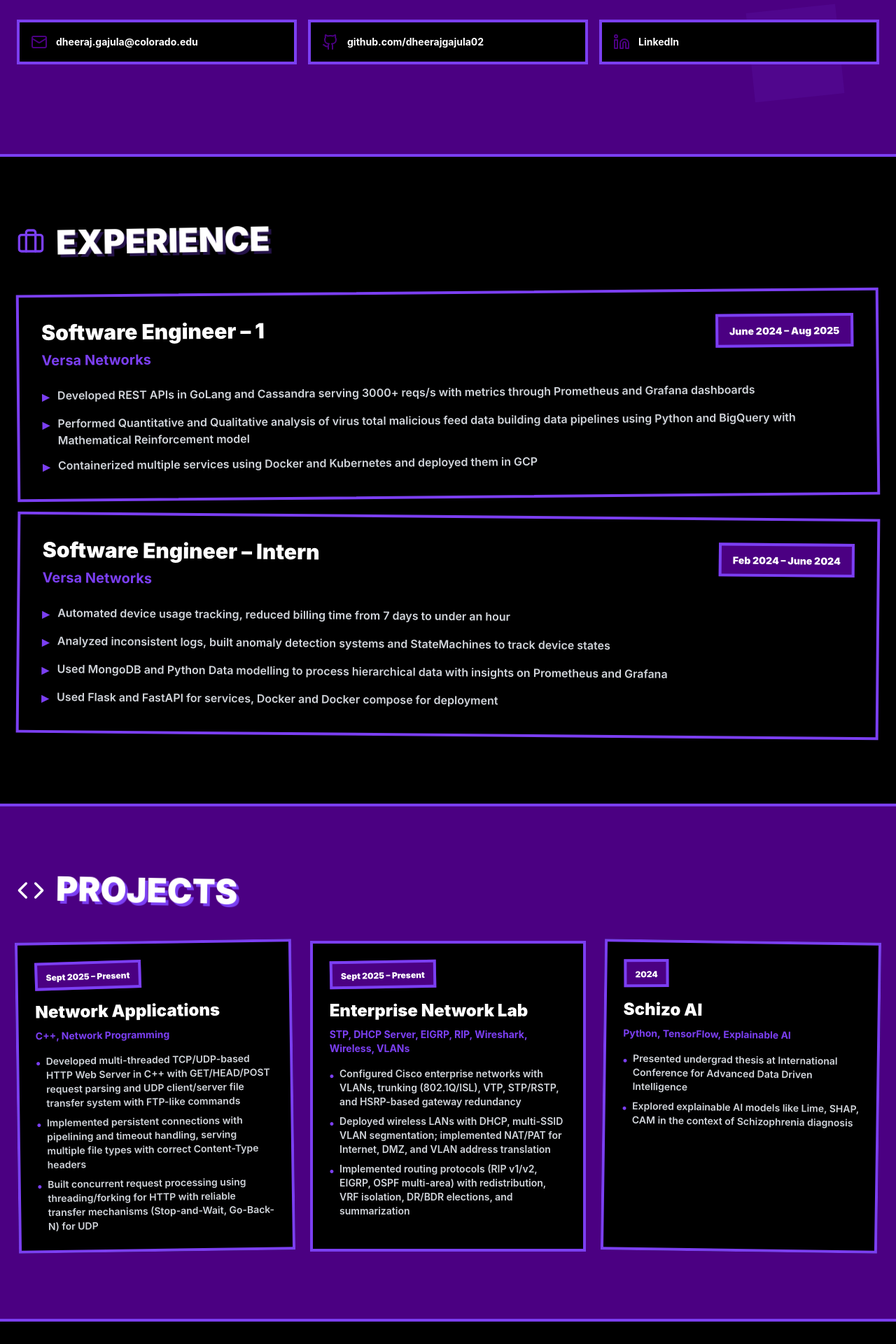
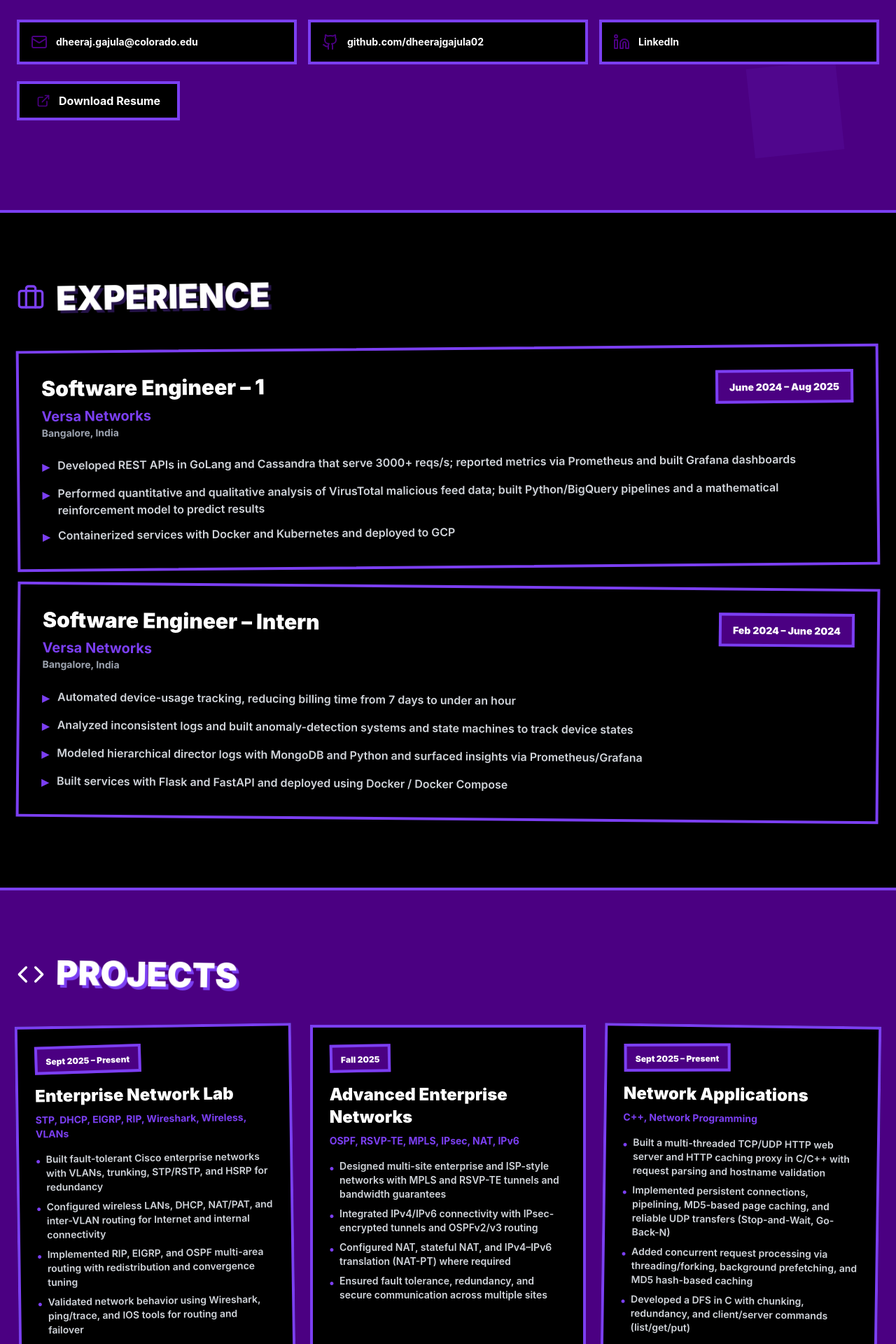
Before and after one commit to dheerajgajula02/portfolio_using_AI, a Next.js app: page / in a window 1280 px wide. Shown: the part 300-2220 px from the top of the page at 70% size. Built offline with nearby package versions, Linux system fonts and the light colour scheme.

Commit message:
updating resume

```diff
--- a/app/page.js
+++ b/app/page.js
@@ -7,8 +7,10 @@ export default function Home() {
     name: "Dheeraj Gajula",
     title: "Software & Network Engineer",
     email: "dheeraj.gajula@colorado.edu",
+    phone: "+1 303-520-8554",
     location: "Boulder, CO",
-    portfolio: "portfolio",
+    website: "index.dheerajg.me",
+    portfolio: "portfolio.dheerajg.me",
     linkedin: "www.linkedin.com/in/dheeraj-gajula-8776381ba",
     github: "github.com/dheerajgajula02"
   };
@@ -19,10 +21,11 @@ export default function Home() {
       company: "Versa Networks",
       //location: "Bangalore, India",
       period: "June 2024 – Aug 2025",
+      location: "Bangalore, India",
       highlights: [
-        "Developed REST APIs in GoLang and Cassandra serving 3000+ reqs/s with metrics through Prometheus and Grafana dashboards",
-        "Performed Quantitative and Qualitative analysis of virus total malicious feed data building data pipelines using Python and BigQuery with Mathematical Reinforcement model",
-        "Containerized multiple services using Docker and Kubernetes and deployed them in GCP"
+        "Developed REST APIs in GoLang and Cassandra that serve 3000+ reqs/s; reported metrics via Prometheus and built Grafana dashboards",
+        "Performed quantitative and qualitative analysis of VirusTotal malicious feed data; built Python/BigQuery pipelines and a mathematical reinforcement model to predict results",
+        "Containerized services with Docker and Kubernetes and deployed to GCP"
       ]
     },
     {
@@ -30,22 +33,24 @@ export default function Home() {
       company: "Versa Networks",
       //location: "Bangalore, India",
       period: "Feb 2024 – June 2024",
+      location: "Bangalore, India",
       highlights: [
-        "Automated device usage tracking, reduced billing time from 7 days to under an hour",
-        "Analyzed inconsistent logs, built anomaly detection systems and StateMachines to track device states",
-        "Used MongoDB and Python Data modelling to process hierarchical data with insights on Prometheus and Grafana",
-        "Used Flask and FastAPI for services, Docker and Docker compose for deployment"
+        "Automated device-usage tracking, reducing billing time from 7 days to under an hour",
+        "Analyzed inconsistent logs and built anomaly-detection systems and state machines to track device states",
+        "Modeled hierarchical director logs with MongoDB and Python and surfaced insights via Prometheus/Grafana",
+        "Built services with Flask and FastAPI and deployed using Docker / Docker Compose"
       ]
     }
   ];
 
   const education = [
     {
-      degree: "Master's in Computer Science",
+      degree: "Master's in Computer Science — Network Engineering",
       school: "University of Colorado – Boulder",
       location: "Boulder, CO",
       period: "Aug 2025 – May 2027",
-      coursework: ["Enterprise Networks", "Network Systems", "Machine Learning"]
+      gpa: "3.8/4.0",
+      coursework: ["Enterprise Networks", "Network Systems","Machine Learning"]
     },
     {
       degree: "Bachelor's in Computer Science and Engineering",
@@ -53,48 +58,73 @@ export default function Home() {
       location: "Bangalore, India",
       period: "Nov 2020 – May 2024",
       gpa: "3.76/4.0",
-      coursework: ["Data Structures & Algorithms", "Database Systems", "Operating Systems", "Computer Networks", "Cloud Computing", "Machine Learning", "Deep Learning", "NLP", "Computer Vision"]
+      coursework: [
+        "Data structures and algorithms",
+        "Database systems",
+        "Operating systems",
+        "Computer Networks",
+        "Cloud Computing",
+        "Automata Theory",
+        "Software Engineering",
+        "Machine Learning",
+        "Deep Learning",
+        "NLP",
+        "Computer Vision"
+      ]
     }
   ];
 
   const projects = [
     {
+      name: "Enterprise Network Lab",
+      tech: "STP, DHCP, EIGRP, RIP, Wireshark, Wireless, VLANs",
+      period: "Sept 2025 – Present",
+      description: [
+        "Built fault-tolerant Cisco enterprise networks with VLANs, trunking, STP/RSTP, and HSRP for redundancy",
+        "Configured wireless LANs, DHCP, NAT/PAT, and inter-VLAN routing for Internet and internal connectivity",
+        "Implemented RIP, EIGRP, and OSPF multi-area routing with redistribution and convergence tuning",
+        "Validated network behavior using Wireshark, ping/trace, and IOS tools for routing and failover"
+      ]
+    },
+    {
+      name: "Advanced Enterprise Networks",
+      tech: "OSPF, RSVP-TE, MPLS, IPsec, NAT, IPv6",
+      period: "Fall 2025",
+      description: [
+        "Designed multi-site enterprise and ISP-style networks with MPLS and RSVP-TE tunnels and bandwidth guarantees",
+        "Integrated IPv4/IPv6 connectivity with IPsec-encrypted tunnels and OSPFv2/v3 routing",
+        "Configured NAT, stateful NAT, and IPv4–IPv6 translation (NAT-PT) where required",
+        "Ensured fault tolerance, redundancy, and secure communication across multiple sites"
+      ]
+    },
+    {
       name: "Network Applications",
       tech: "C++, Network Programming",
       period: "Sept 2025 – Present",
       description: [
-        "Developed multi-threaded TCP/UDP-based HTTP Web Server in C++ with GET/HEAD/POST request parsing and UDP client/server file transfer system with FTP-like commands",
-        "Implemented persistent connections with pipelining and timeout handling, serving multiple file types with correct Content-Type headers",
-        "Built concurrent request processing using threading/forking for HTTP with reliable transfer mechanisms (Stop-and-Wait, Go-Back-N) for UDP"
+        "Built a multi-threaded TCP/UDP HTTP web server and HTTP caching proxy in C/C++ with request parsing and hostname validation",
+        "Implemented persistent connections, pipelining, MD5-based page caching, and reliable UDP transfers (Stop-and-Wait, Go-Back-N)",
+        "Added concurrent request processing via threading/forking, background prefetching, and MD5 hash-based caching",
+        "Developed a DFS in C with chunking, redundancy, and client/server commands (list/get/put)"
       ]
     },
     {
-      name: "Enterprise Network Lab",
-      tech: "STP, DHCP Server, EIGRP, RIP, Wireshark, Wireless, VLANs",
+      name: "Home Lab",
+      tech: "Linux, Virtualization, WireGuard, Docker, Cloudflare",
       period: "Sept 2025 – Present",
       description: [
-        "Configured Cisco enterprise networks with VLANs, trunking (802.1Q/ISL), VTP, STP/RSTP, and HSRP-based gateway redundancy",
-        "Deployed wireless LANs with DHCP, multi-SSID VLAN segmentation; implemented NAT/PAT for Internet, DMZ, and VLAN address translation",
-        "Implemented routing protocols (RIP v1/v2, EIGRP, OSPF multi-area) with redistribution, VRF isolation, DR/BDR elections, and summarization"
-      ]
-    },
-    {
-      name: "Schizo AI",
-      tech: "Python, TensorFlow, Explainable AI",
-      period: "2024",
-      description: [
-        "Presented undergrad thesis at International Conference for Advanced Data Driven Intelligence",
-        "Explored explainable AI models like Lime, SHAP, CAM in the context of Schizophrenia diagnosis"
+        "Maintain a home lab (https://index.dheerajg.me) hosting multiple services with WireGuard access and Docker-based deployments",
+        "Use backups and virtualization to ensure redundancy and safe experimentation"
       ]
     }
   ];
 
   const skills = {
-    "Languages": ["GoLang", "Python", "C/C++", "SQL", "Bash"],
-    "Frameworks & Database": ["Flask", "FastAPI", "Postgres", "BigQuery", "Cassandra", "MongoDB", "Prometheus", "FireBase"],
-    "Developer Tools": ["Git", "Docker", "Kubernetes", "GCP", "Grafana", "AWS", "NGINX", "Hugging Face", "wireshark"],
-    "Libraries": ["pandas", "NumPy", "Matplotlib", "TensorFlow", "OpenCV", "scikit-learn", "Seaborn", "NLTK"],
-    "Networking": ["TCP/IP", "UDP", "HTTP/HTTPS", "DNS", "DHCP", "BGP", "OSPF", "EIGRP", "RIP", "VLANs", "NAT/PAT", "Sockets", "protocol design"]
+    "Concepts and protocols": ["TCP/IP", "IPv4", "IPv6", "ARP", "ICMP", "STP", "DNS", "DHCP", "NAT", "RIP", "OSPF", "SNMP", "MPLS", "GNS3"],
+    "Languages": ["GoLang", "Python", "C/C++", "SQL (Postgres)", "Bash"],
+    "Frameworks & Database": ["Flask", "FastAPI", "Postgres", "BigQuery", "Cassandra", "MongoDB", "Prometheus", "Firebase"],
+    "Developer Tools": ["Git", "Docker", "Docker Compose", "Kubernetes", "GCP", "Grafana", "AWS", "NGINX", "WireGuard"],
+    "Libraries": ["pandas", "NumPy", "Matplotlib", "TensorFlow", "OpenCV", "scikit-learn", "Seaborn", "NLTK"]
   };
 
   const achievements = [
@@ -155,6 +185,20 @@ export default function Home() {
                 </div>
               </a>
             ))}
+          </div>
+
+          {/* Resume button */}
+          <div className="mt-6 flex justify-center md:justify-start">
+            <a
+              href="/dheeraj_gajula_resume_NE.pdf"
+              target="_blank"
+              rel="noopener noreferrer"
+              download
+              className="inline-flex items-center gap-3 bg-black border-4 border-[#7B3FF2] px-6 py-3 transform hover:-translate-y-1 hover:shadow-[8px_8px_0px_rgba(123,63,242,1)] transition-all duration-200"
+            >
+              <ExternalLink className="w-5 h-5 text-[#4B0082]" />
+              <span className="font-bold text-white">Download Resume</span>
+            </a>
           </div>
         </div>
       </section>
```
Also changed, not shown: 1 other file (tests, documents, lock files or other folders).
